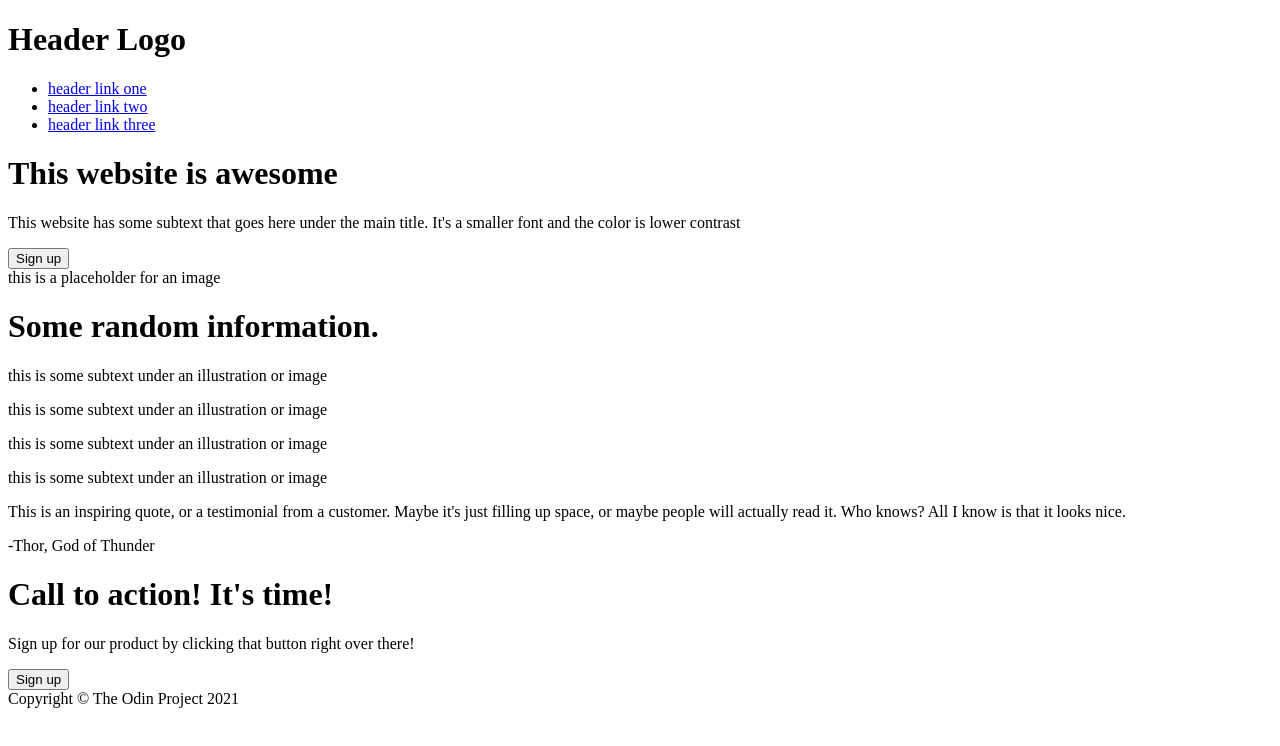
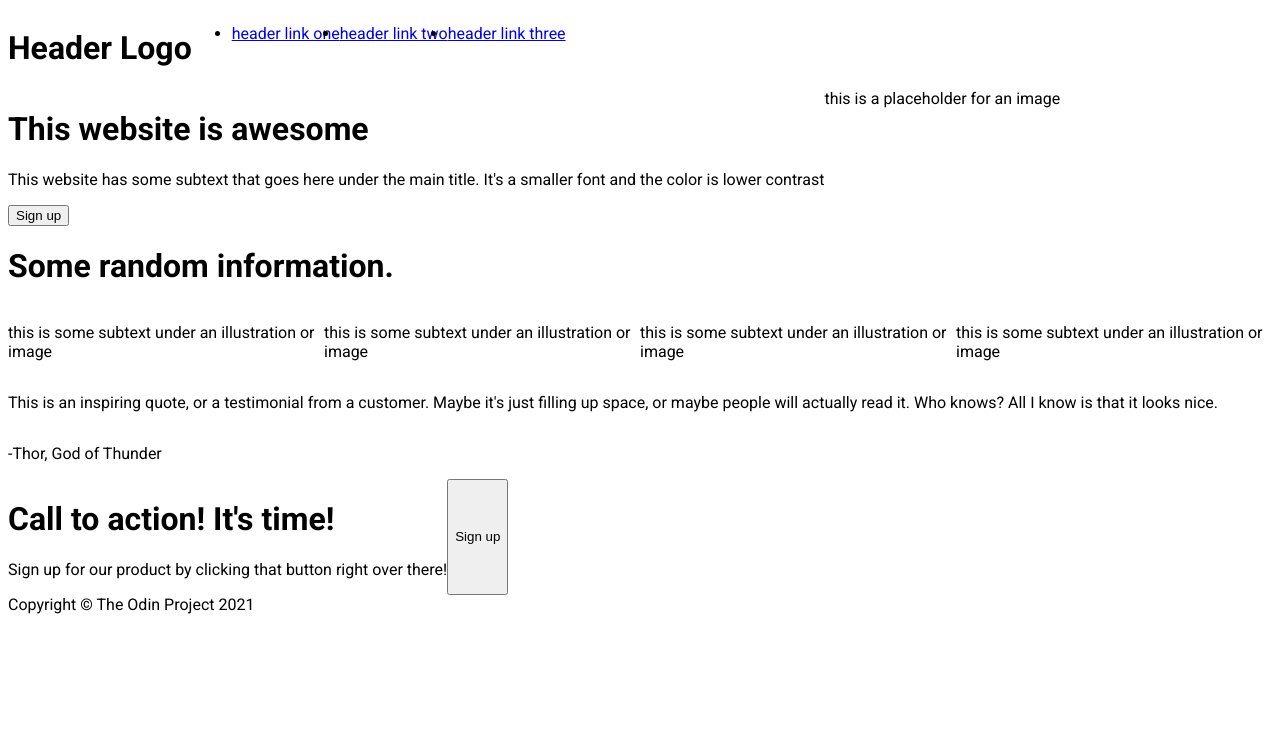
Before and after one commit to bstephe9/landing-page, a plain HTML site: page index.html in a window 1280 px wide. Drawn offline with Linux system fonts and the light colour scheme.

Commit message:
Add `Roboto` font

```diff
--- a/index.html
+++ b/index.html
@@ -5,6 +5,11 @@
     <meta charset="UTF-8">
     <meta name="viewport" content="width=device-width, initial-scale=1.0">
     <title>Landing Page</title>
+    <link rel="stylesheet" href="styles.css" />
+    <link rel="preconnect" href="https://fonts.googleapis.com">
+    <link rel="preconnect" href="https://fonts.gstatic.com" crossorigin>
+    <link href="https://fonts.googleapis.com/css2?family=Roboto:ital,wght@0,100..900;1,100..900&display=swap"
+      rel="stylesheet">
   </head>
 
   <body>
--- a/styles.css
+++ b/styles.css
@@ -11,6 +11,7 @@ html {
 body {
   display: flex;
   flex-direction: column;
+  font-family: 'Roboto', sans-serif;
 }
 
 .header {
```
